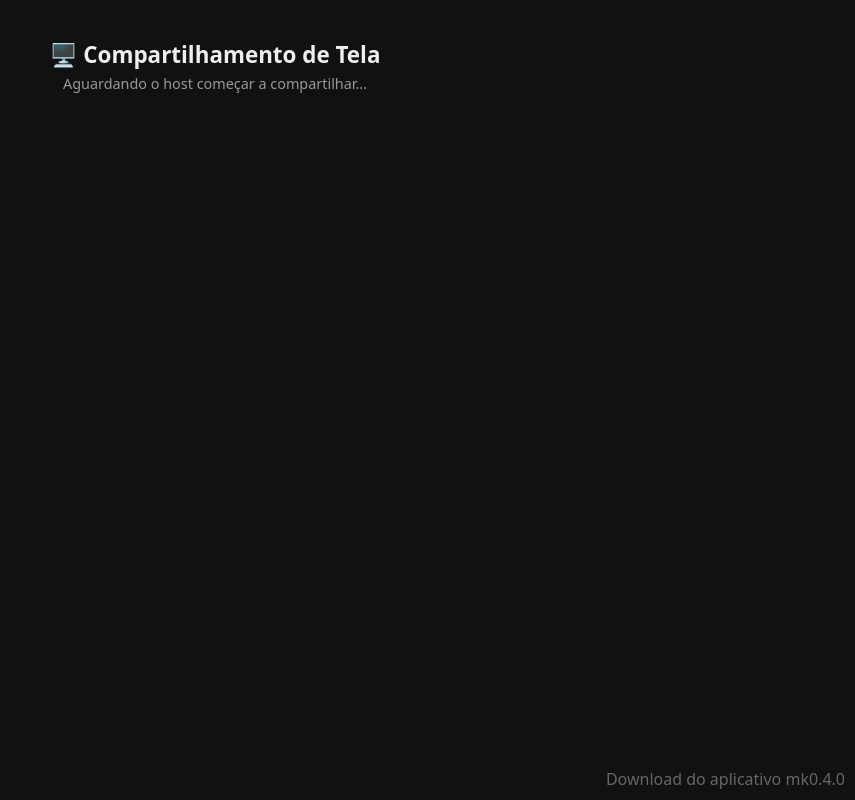
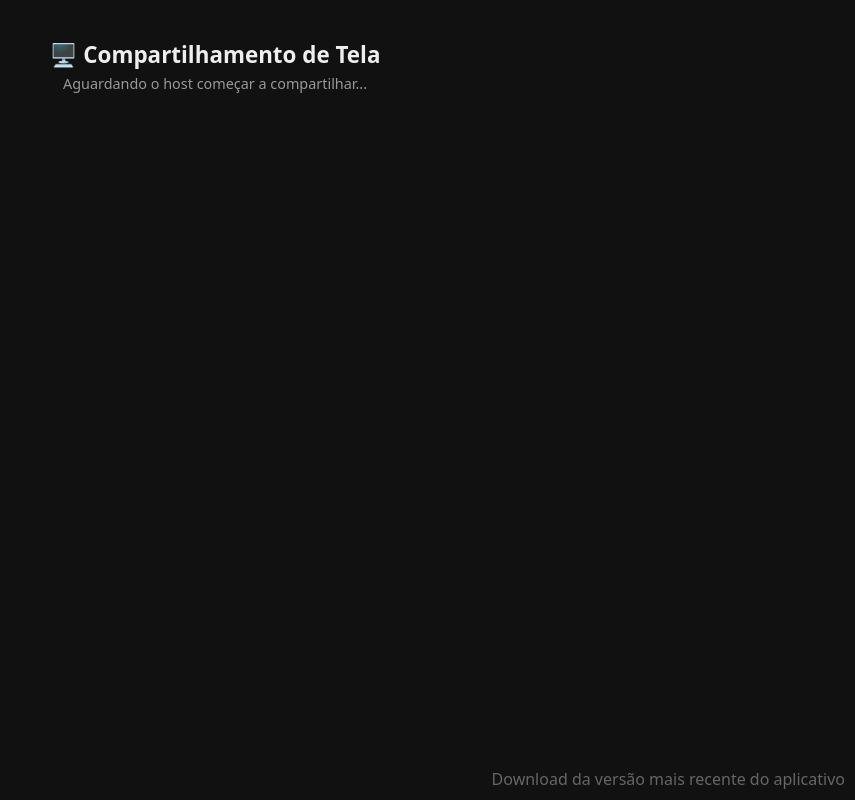
Before and after one commit to caio-lauro/screenshare-app, a website: page public/index.html in a window 1280 px wide. Shown: the whole page, without its empty margins (425-1280 px from the left). Drawn offline with Linux system fonts and the light colour scheme.

Commit message:
atualizar texto de download

```diff
--- a/public/index.html
+++ b/public/index.html
@@ -165,7 +165,7 @@
       right: 10px;
       bottom: 10px;
     "
-  >Download do aplicativo mk0.4.0</a>
+  >Download da versão mais recente do aplicativo</a>
   <script src="client.js"></script>
 </body>
 </html>
```
